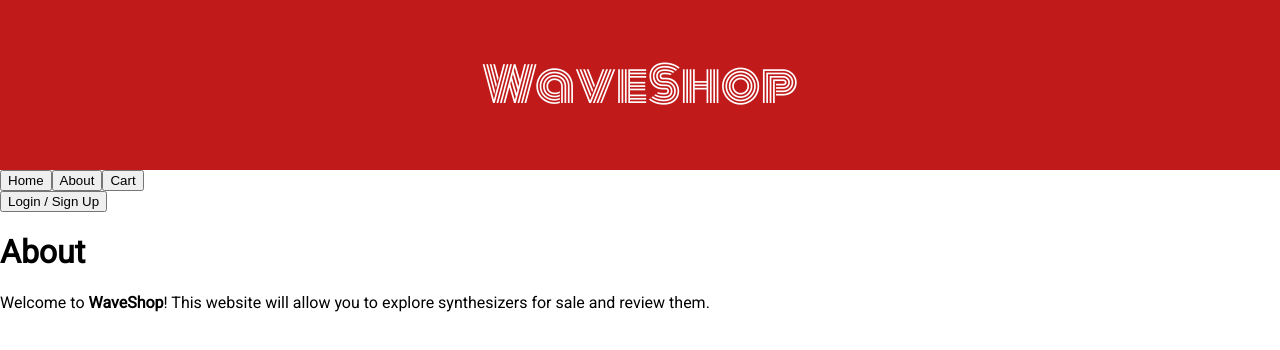
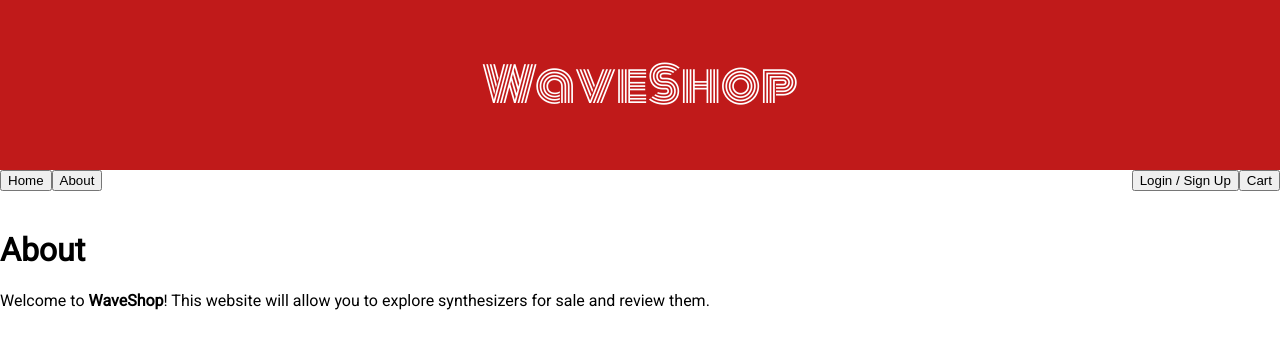
Before and after one commit to jbrasko2/waveshop-frontend, a React (Create React App) app: page /about in a window 1280 px wide. Shown: the top 350 px of the page. Built offline with nearby package versions, Linux system fonts and the light colour scheme; no server answers.

Commit message:
clean up nav bar, center search bar, add getSynths when clicking home

```diff
--- a/src/App.css
+++ b/src/App.css
@@ -8,6 +8,22 @@
   font-family: 'Monoton', cursive;
   color: #fff;
   font-size: 300%;
+}
+
+nav {
+  overflow: auto;
+}
+
+.nav-buttons {
+  float: left;
+}
+
+.user-container {
+  float: right;
+}
+
+.search-form {
+  text-align: center;
 }
 
 .crop {
--- a/src/App.js
+++ b/src/App.js
@@ -8,8 +8,8 @@ import Cart from './components/Cart'
 import SynthCards from './containers/SynthCards'
 import SynthPage from './containers/SynthPage'
 import Login from './components/Login'
-import { getSynths, autoLogin, logout } from './redux/actionCreators'
-import { Switch, Route, Link } from 'react-router-dom'
+import { getSynths, autoLogin } from './redux/actionCreators'
+import { Switch, Route } from 'react-router-dom'
 
 class App extends Component {
 
@@ -23,28 +23,18 @@ class App extends Component {
       <div className="App">
         <Title />
         <Navbar />
-        {this.props.user.id ?
-        <button onClick={this.props.logout}>Logout</button>
-        :
-        <Link to="/login">
-          <button>
-            Login / Sign Up
-          </button>
-        </Link>
-        }
+        <br/>
         <Switch>
             <Route exact path="/" component={SynthCards} />
             <Route exact path="/synths" component={SynthCards} />
             <Route path="/synths/:id" component={SynthPage} />
-            <Route exact path="/about" component={About} />
-            <Route exact path="/login" component={Login} />
-            <Route exact path="/cart" component={Cart} />
+            <Route path="/about" component={About} />
+            <Route path="/login" component={Login} />
+            <Route path="/cart" component={Cart} />
         </Switch>
       </div>
     )
   }
 }
 
-const mapStateToProps = state => ({user: state.user})
-
-export default connect(mapStateToProps, { getSynths, autoLogin, logout })(App)
+export default connect(null, { getSynths, autoLogin })(App)
--- a/src/components/Navbar.js
+++ b/src/components/Navbar.js
@@ -1,18 +1,31 @@
 import React from 'react'
 import { Link } from 'react-router-dom'
+import { connect } from 'react-redux'
+import { logout, getSynths } from '../redux/actionCreators'
 
-const Navbar = () => {
+const Navbar = props => {
     return (
         <nav>
-            <div className="nav-container">
+            <div className="nav-buttons">
                 <Link to="/">
-                    <button>Home</button>
+                    <button onClick={props.getSynths}>Home</button>
                 </Link>
                 <Link to="/about" >
                     <button>
                         About
                     </button>
                 </Link>
+            </div>
+            <div className="user-container">
+                {props.user.id ?
+                <button onClick={props.logout}>Logout</button>
+                :
+                <Link to="/login">
+                <button>
+                    Login / Sign Up
+                </button>
+                </Link>
+                }
                 <Link to="/cart">
                     <button>Cart</button>
                 </Link>
@@ -21,4 +34,6 @@ const Navbar = () => {
     )
 }
 
-export default Navbar
+const mapStateToProps = state => ({user: state.user})
+
+export default connect(mapStateToProps, { logout, getSynths })(Navbar)
```
